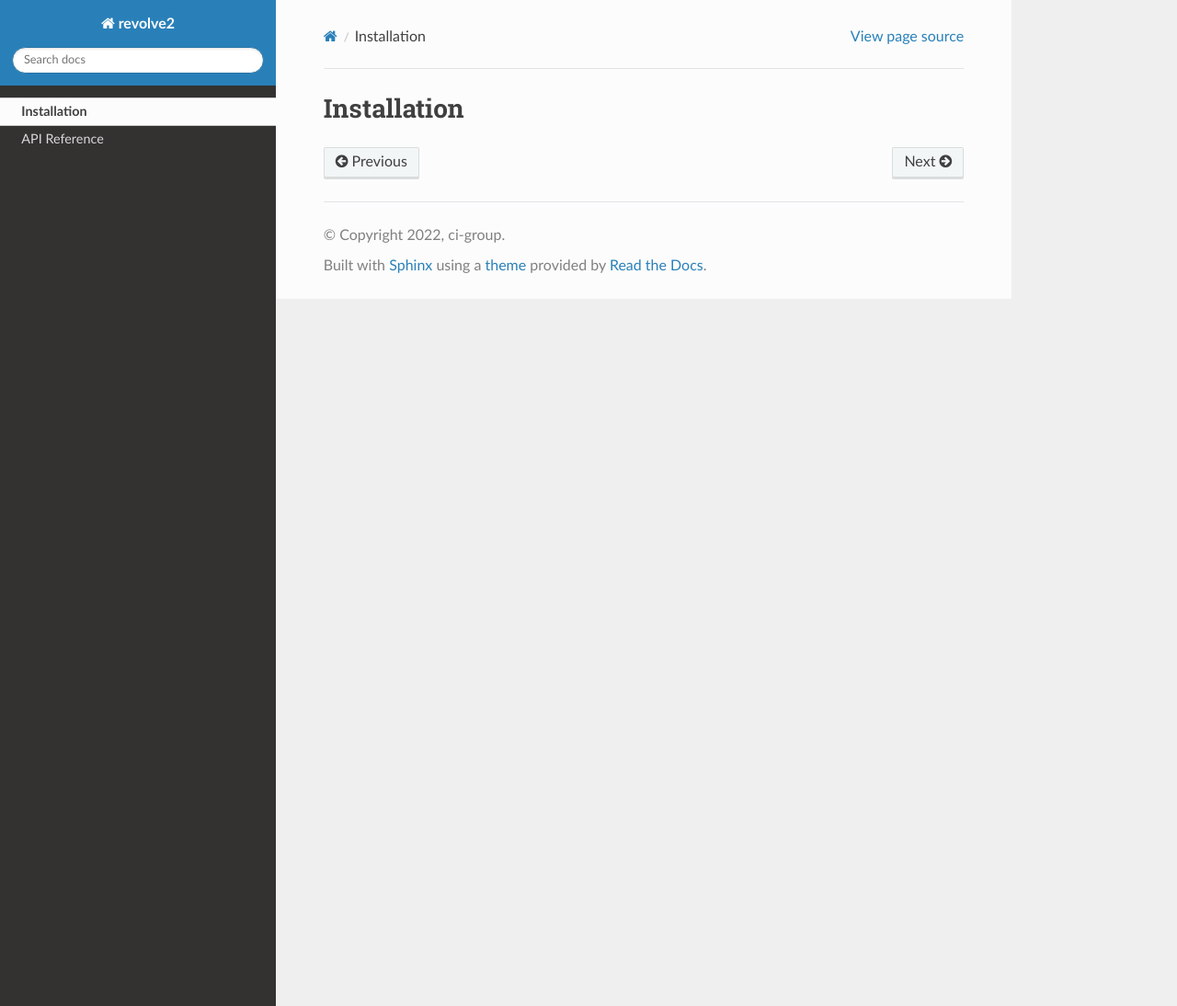
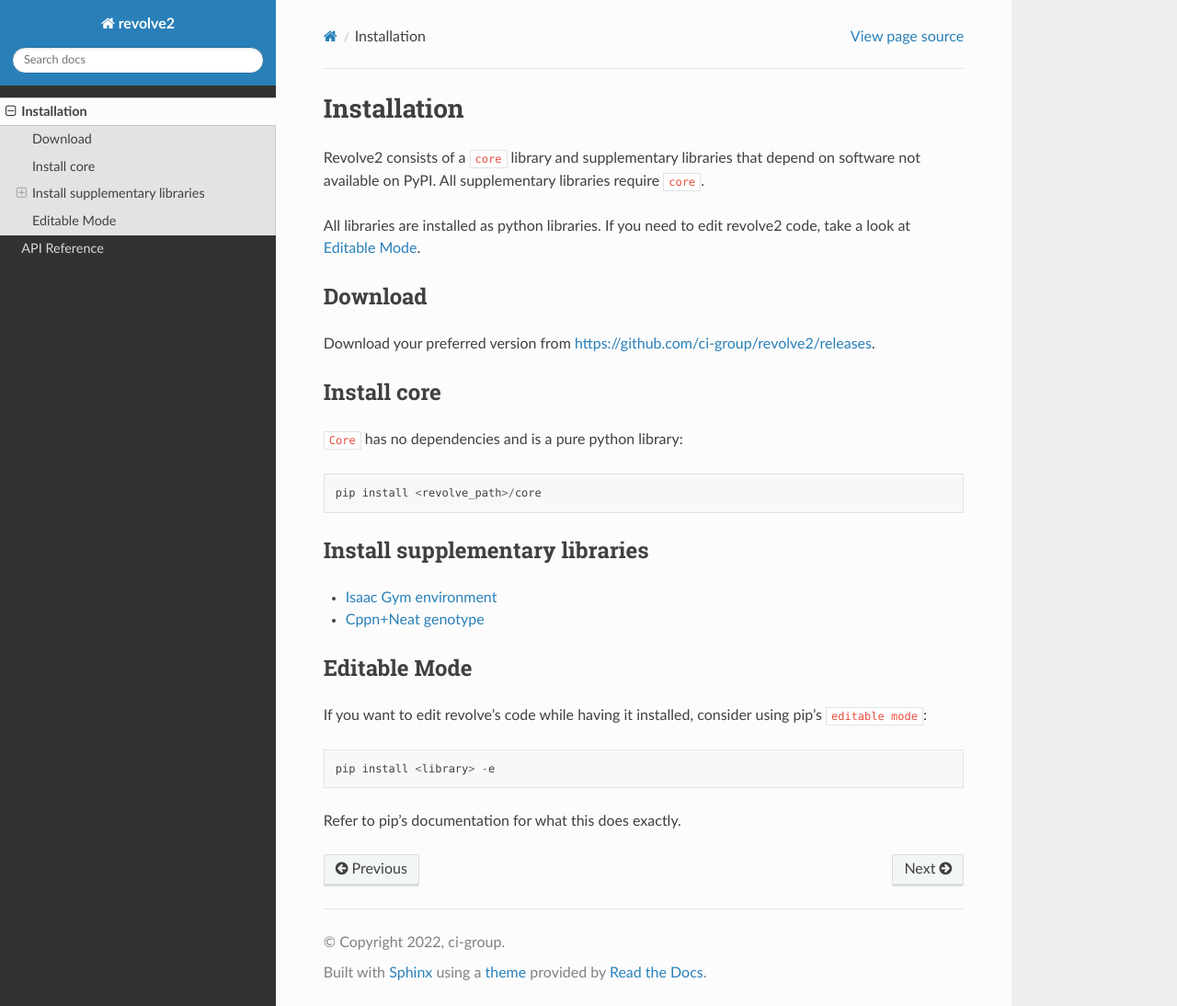
Before and after one commit to ci-group/revolve2, a Sphinx documentation site: the page built from docs/source/installation/index.rst, in a window 1280 px wide and 1094 px high. Shown: the whole window at 92% size. Built offline with Sphinx 7.4.7 and the Read the Docs theme 2.0.0, drawn with Linux system fonts in a browser that asks for light colours; pages that are not in the unit, such as notebooks, are missing from menus.

Commit message:
Core installation

```diff
--- a/docs/source/conf.py
+++ b/docs/source/conf.py
@@ -31,7 +31,7 @@
 # Add any Sphinx extension module names here, as strings. They can be
 # extensions coming with Sphinx (named 'sphinx.ext.*') or your custom
 # ones.
-extensions = ["sphinx.ext.autodoc"]
+extensions = ["sphinx.ext.autodoc", "sphinx.ext.autosectionlabel"]
 
 # Add any paths that contain templates here, relative to this directory.
 templates_path = ["_templates"]
@@ -64,3 +64,5 @@
 add_module_names = False
 python_use_unqualified_type_names = True
 autodoc_typehints_format = "short"
+
+autosectionlabel_prefix_document = True
--- a/docs/source/index.rst
+++ b/docs/source/index.rst
@@ -1,6 +1,10 @@
 ======================
 Revolve2 documentation
 ======================
+
+Revolve2 is a python library for optimization, geared towards modular robots and evolutionary computing.
+Its primary features are a modular robot framework, wrappers around physics simulators, and evolutionary optimizers.
+It consists of a ``core`` library and suplementary libraries that depend on software not available on PyPI.
 
 .. toctree::
    :maxdepth: 2
--- /dev/null
+++ b/docs/source/installation/envs/isaacgym.rst
@@ -0,0 +1,3 @@
+==========================================
+Isaac Gym environment supplemental library
+==========================================
--- /dev/null
+++ b/docs/source/installation/genotypes/cppnneat.rst
@@ -0,0 +1,3 @@
+=======================================
+Cppn+Neat genotype supplemental library
+=======================================
--- a/docs/source/installation/index.rst
+++ b/docs/source/installation/index.rst
@@ -1,3 +1,38 @@
 ============
 Installation
 ============
+Revolve2 consists of a ``core`` library and supplementary libraries that depend on software not available on PyPI. All supplementary libraries require ``core``.
+
+All libraries are installed as python libraries. If you need to edit revolve2 code, take a look at :ref:`installation/index:Editable Mode`.
+
+--------
+Download
+--------
+Download your preferred version from `<https://github.com/ci-group/revolve2/releases>`_.
+
+------------
+Install core
+------------
+
+``Core`` has no dependencies and is a pure python library::
+
+    pip install <revolve_path>/core
+
+-------------------------------
+Install supplementary libraries
+-------------------------------
+.. toctree::
+   :maxdepth: 1
+
+   Isaac Gym environment <envs/isaacgym>
+   Cppn+Neat genotype <genotypes/cppnneat>
+
+
+-------------
+Editable Mode
+-------------
+If you want to edit revolve's code while having it installed, consider using pip's ``editable mode``::
+
+    pip install <library> -e
+
+Refer to pip's documentation for what this does exactly.
```
